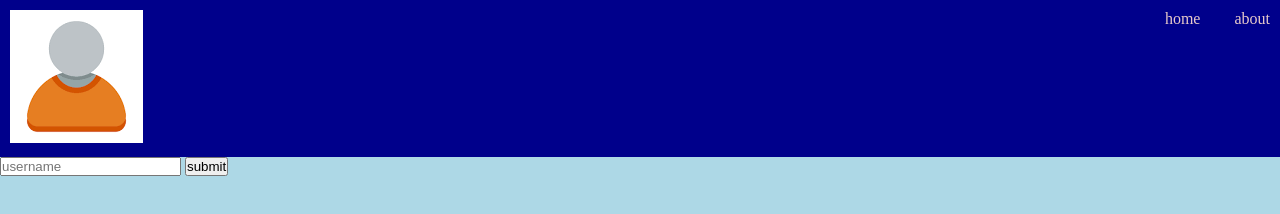
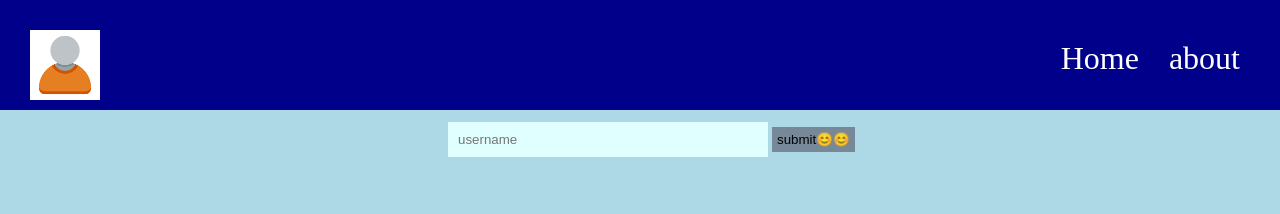
Before and after one commit to Rizwan786222/EWYL-Assessment1, a plain HTML site: page index.html in a window 1280 px wide. Drawn offline with Linux system fonts and the light colour scheme; no server answers.

Commit message:
added changes to files

```diff
--- a/index.html
+++ b/index.html
@@ -11,20 +11,20 @@
 
 <body>
 
-        <nav class="header">
+    <div class="header">
         <div class="logo">
             <img src="./logo.png">
         </div>
         <ul>
-                <a href="./home.html" class="home">home</a>
-                <a href="./about.html" class="detail">about</a>
+            <a href="./home.html"  class="home">Home</a>
+            <a href="./about.html"  class="about">about</a>
 
         </ul>
-        </nav>
+    </div>
     <div class="container">
         <div class="search">
-                <input type="text" placeholder="username"  class="search-box">
-                <button type="submit" onclick="searchname()">submit</button>
+            <input type="text" placeholder="username" class="search-box">
+            <button type="submit" onclick="searchname()">submit😊😊</button>
         </div>
         <div class="details">
         </div>
--- a/script.js
+++ b/script.js
@@ -7,13 +7,32 @@ fetch(url)
   .then(parsedData => {
     //console.log(parsedData);
    localStorage.setItem("data", JSON.stringify(parsedData.results));
-  })
-window.localStorage.getItem("data");
-let UserDetails = JSON.parse(window.localStorage.getItem("data"))
+
+
+    let UserDetails = JSON.parse(localStorage.getItem("data"))
     //console.log(UserDetails);
     let details = " ";
     UserDetails.map(info => {
-  console.log(info);
+      //console.log(info);
+      details += `
+            <div class="user">
+            <p>${info.name.title}.${info.name.first} ${info.name.last}</p>
+            <p>${info.dob.age}</p>
+            <p>${info.location.country}</p>
+            <img src=${info.picture.medium}>
+
+            </div>`
+    })
+    document.getElementById("root").innerHTML = details;
+  })
+const searchname = () => {
+  details = "";
+  let searchdata = JSON.parse(localStorage.getItem("data"));
+  let val = document.querySelector('.search-box').value;
+  let userdata = searchdata.filter((item) => item.name.first === val);
+  console.log(userdata);
+  userdata.map(info => {
+    //console.log(info);
     details += `
               <div class="user">
               <p>${info.name.title}.${info.name.first} ${info.name.last}</p>
@@ -25,21 +44,23 @@ UserDetails.map(info => {
   })
   document.getElementById("root").innerHTML = details;
 
-const searchname= () =>{
-  charInfo = "";
-   let searchdata =JSON.parse(localStorage.getItem("data"));
-   let val = document.querySelector('.box').value
-   let data = searchdata.filter((item) => item.name.first=== val);
-   data.map ((info) => {
-    details += `
-            <div class="user">
-            <p>${info.name.title}.${info.name.first} ${info.name.last}</p>
-            <p>${info.dob.age}</p>
-            <p>${info.location.country}</p>
-            <img src=${info.picture.medium}>
+}
 
-            </div>`
-
+/*function gotonext(event) {
+    event.preventDefault();
+    window.history.pushState({}, '', event.target.href);
+    constructPage();
+}
+const routes = {
+    '/home':'./home.html'
+}
+function constructPage() {
+    let path = window.location.pathname;
+    fetch("./home.html")
+    .then(function(htmlContent) {
+        htmlContent.text()
+        .then(function(content) {
+            document.querySelector('.salary').innerHTML = content;
         })
-   console.log(details);
-   document.getElementById("root").innerHTML = details;}
+    })
+}
--- a/style.css
+++ b/style.css
@@ -1,37 +1,90 @@
-*{
+* {
     margin: 0;
     padding: 0;
 }
-body{
-    background:lightblue;
+
+body {
+    background: lightblue;
 }
+
 .header {
     background-color: darkblue;
-    padding: 10px;
+    padding: 30px;
     display: flex;
     justify-content: space-between;
+    height: 50px;
+
 }
-.header.ul{
+
+.header ul {
     display: inline-flex;
     padding: 10px;
 }
-.header ul a{
+
+.header ul a {
     text-decoration: none;
     padding-left: 30px;
-    color: rgb(231, 202, 202);
+    color: white;
+    font-size: xx-large;
+
+}
+
+.logo {
+    height: 50px;
+
+}
+
+.logo img {
+    height: 70px;
 }
 
 .user {
-    display:flex;
+    display: flex;
     flex-wrap: wrap;
     margin: 40px;
     padding: 30px;
-    border-style:double;
+    border-style: double;
     border-radius: 30px;
-    background:goldenrod;
+    background: lightcoral;
     justify-content: space-between;
 }
 
-@media only screen and (max-width:480px){
+.search {
+    display: inline-block;
+    box-sizing: border-box;
+    line-height: 20px;
+    border-radius: 50px;
+    -moz-border-radius: 50px;
+    -webkit-border-radius: 50px;
+    box-sizing: border-box;
+    line-height: 20px;
+    height: 30px;
+    vertical-align: middle;
+    padding: 12px 20px;
+    padding-left: 35%;}
+
+.search input {
+    height: auto;
+    width: 300px;
+    background-color: lightcyan;
+    border-style: none;
+    padding: 10px;
+
+
 
 }
+
+.search button {
+    height: auto;
+    width: auto;
+    background-color: lightslategray;
+    border-style: none;
+    padding: 5px;
+
+}
+
+.search button:hover {
+    color: white;
+}
+
+@media only screen and (max-width:480px) {}
```
Also changed, not shown: home.html (+16 -3 lines). Lines whose indentation alone changed are shown as unchanged.
